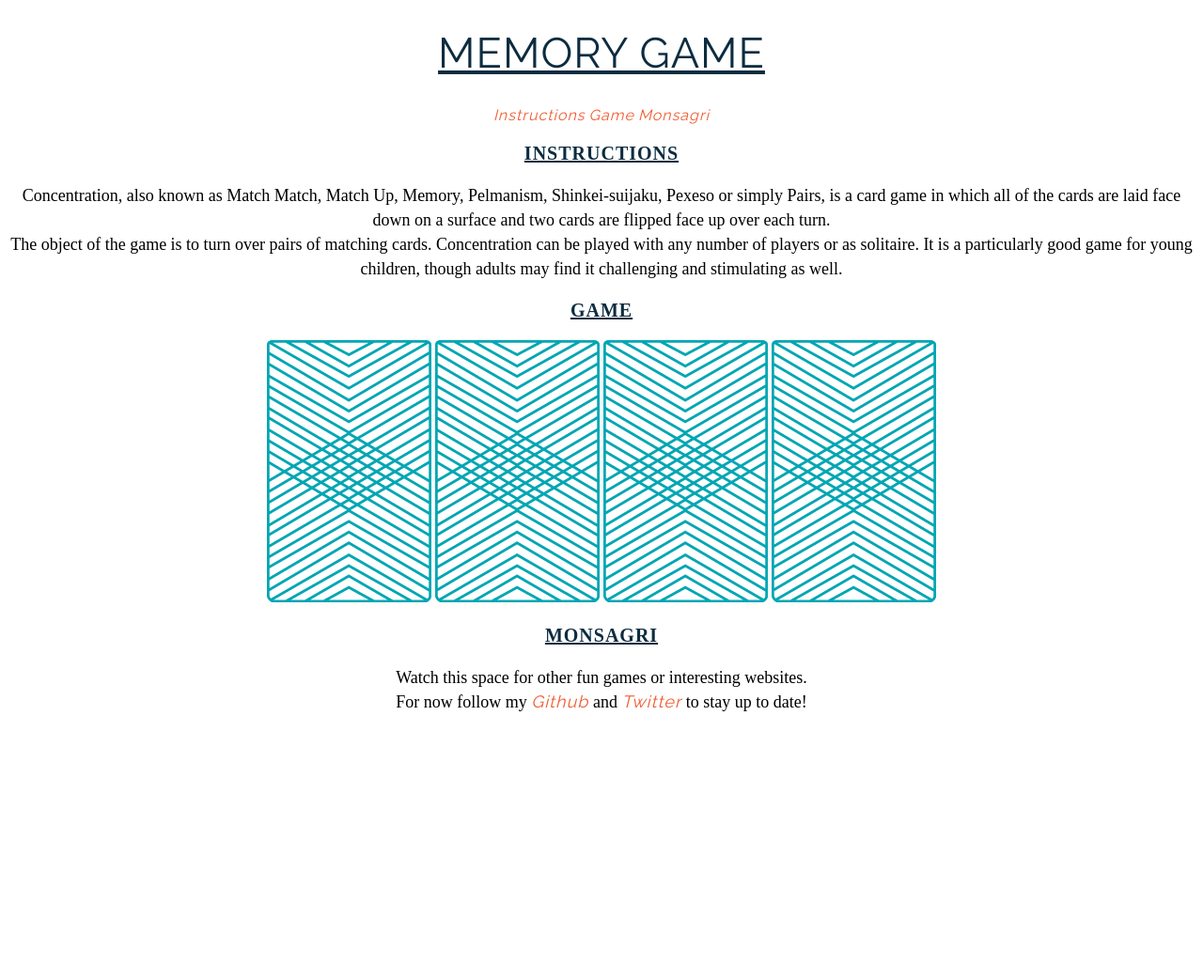
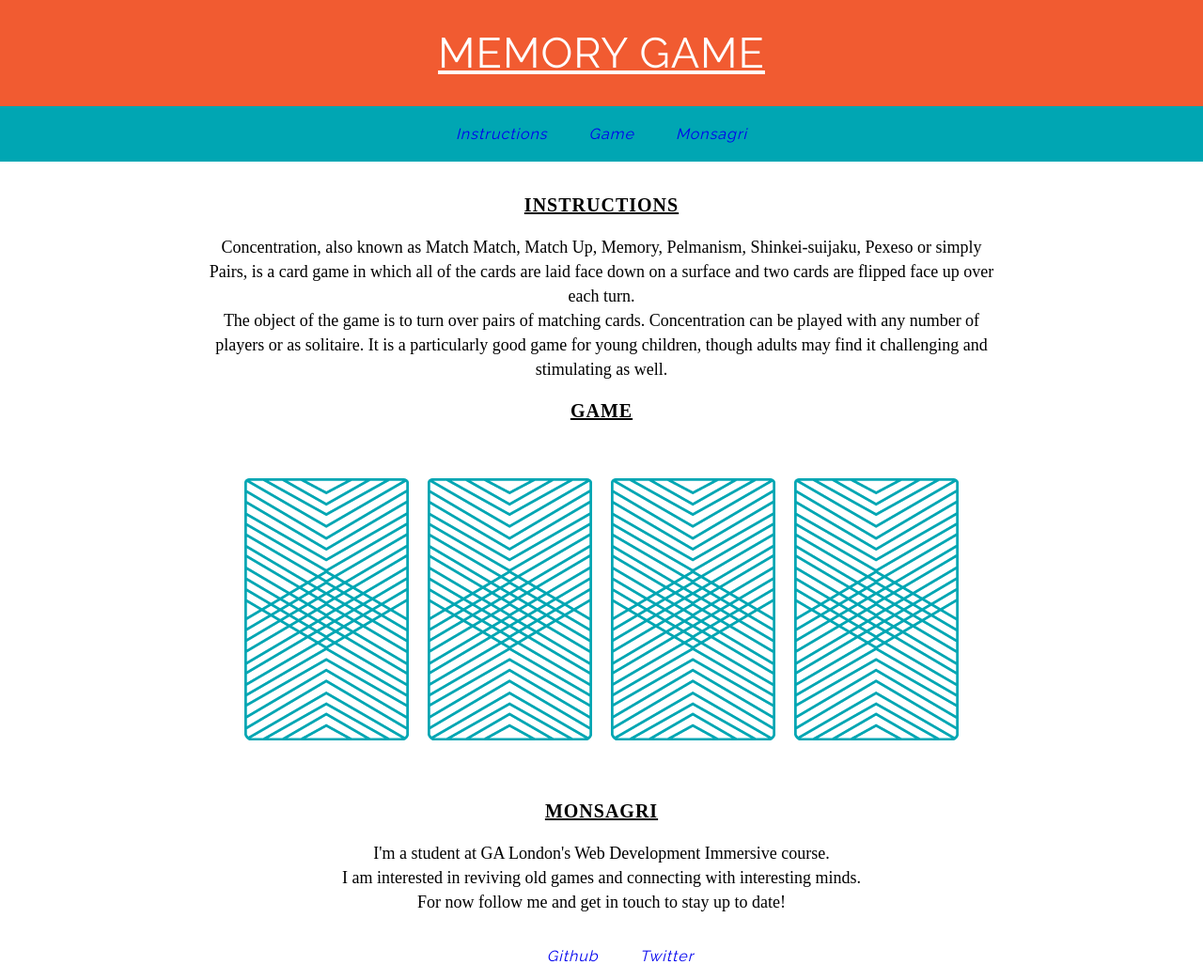
Before and after one commit to monsagri/memory_game, a PHP site: page / in a window 1280 px wide. Shown: the whole page at 94% size. Before the commit the page ends 757 px from the top, so only its background shows below. Run offline with PHP 8.4, Linux system fonts and the light colour scheme; some web fonts are replaced.

Commit message:
Completed Unit 5 WDI

```diff
--- a/index.html
+++ b/index.html
@@ -8,12 +8,15 @@
 	 <link rel="shortcut icon" href="images/tab-icon.png" type="image/ico">
 </head>
 <body>
+	<header>
 		<h1>Memory Game</h1>
-
+	</header>
+	<nav>
 			<a href="#instructions">Instructions</a>
 			<a href="#game">Game</a>
 			<a href="#game">Monsagri</a>
-
+	</nav>
+	<main>
 		<h3 id="instructions">Instructions</h3>
 
 		<p>Concentration, also known as Match Match, Match Up, Memory, Pelmanism, Shinkei-suijaku, Pexeso or simply Pairs, is a card game in which all of the cards are laid face down on a surface and two cards are flipped face up over each turn. <br>
@@ -28,11 +31,20 @@
 			<img src="images/back.png" alt="King of Hearts">
 		</div>
 
+
 		<h3 id="monsagri">Monsagri</h3>
 
-	<p>Watch this space for other fun games or interesting websites.<br>
-		For now follow my <a href="https://github.com/monsagri">Github</a> and <a href="https://twitter.com/monsagri">Twitter</a> to stay up to date!</p>
+		<p>I'm a student at GA London's Web Development Immersive course.<br>
+		I am interested in reviving old games and connecting with interesting minds.<br>
+		For now follow me and get in touch to stay up to date!</p>
 
-	<footer></footer>
+	</main>
+
+	<footer>
+		<ul>
+			<li><a href="https://github.com/monsagri">Github</a></li>
+			<li><a href="https://twitter.com/monsagri">Twitter</a></li>
+		</ul>
+	</footer>
 </body>
 </html>
--- a/styles/style.css
+++ b/styles/style.css
@@ -1,11 +1,12 @@
 
 body {
 	text-align: center;
+	margin: 0;
 }
 h1, h3 {
 	text-decoration: underline;
 	text-transform: uppercase;
-	color: #0D2C40;
+	/*color: #0D2C40; #Leftover from Unit 4*/
 	letter-spacing: 1px;
 
 }
@@ -13,6 +14,7 @@ h1 {
 	font-family: "Raleway", sans-serif;
 	font-weight: 400;
 	font-size: 45px;
+	margin: 0;
 }
 
 h3	{
@@ -30,10 +32,40 @@ p {
 
 a {
 	font-family: "Raleway", sans-serif;
-	color: #F15B31;
+	/*color: #F15B31;*/
 	letter-spacing: 1px;
 	font-weight: 600
 	font-size: 18px;
 	text-decoration: none;
 	font-style: italic;
+	margin: 0 20px;
 }
+
+header {
+	background-color: #F15B31;
+	color: #FFFFFF;
+	padding: 30px 20px;
+}
+
+nav {
+	background-color: #00A6B3;
+	color: #FFFFFF;
+	padding: 20px 0;
+}
+
+ul {
+	list-style: none;
+}
+
+li {
+	display: inline;
+}
+
+main {
+	width: 850px;
+	margin: 35px auto;
+}
+
+img {
+	margin: 40px 8px;
+}
```
Lines whose indentation alone changed are shown as unchanged.
